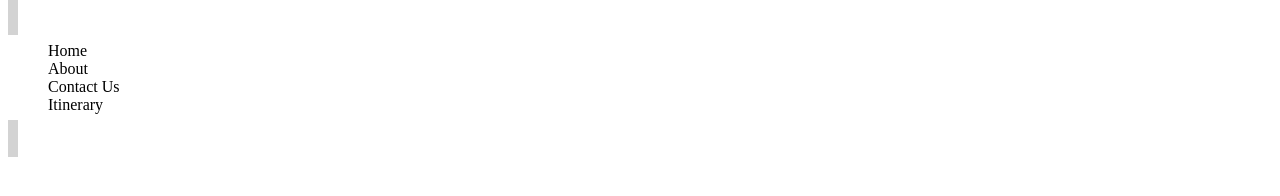
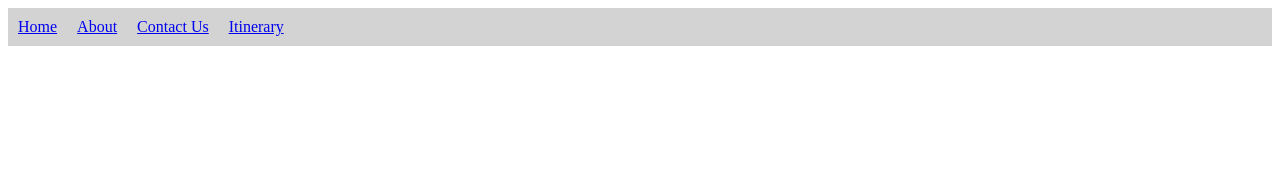
Before and after one commit to acciojob/navigate-in-style-mudassir8050, a website: page main.html in a window 1280 px wide. Drawn offline with Linux system fonts and the light colour scheme.

Commit message:
created a submission

```diff
--- a/main.html
+++ b/main.html
@@ -1,19 +1,37 @@
 <!DOCTYPE html>
-<html>
+<html lang="en">
+<head>
+    <meta charset="UTF-8">
+    <meta name="viewport" content="width=device-width, initial-scale=1.0">
+    <title>Navigation Bar</title>
+    <style>
+        /* Styling for the navigation bar */
+        .navbar {
+            background-color: #D3D3D3;
+            padding: 10px;
+        }
 
-<head>
-	<link rel="stylesheet" href="styles.css">
+        /* Styling for the list items */
+        .navbar ul {
+            list-style: none;
+            padding: 0;
+            margin: 0;
+        }
+
+        .navbar ul li {
+            display: inline;
+            margin-right: 1rem;
+        }
+    </style>
 </head>
-
 <body>
-	<nav>
-		<ul style="list-style: none;">
-			<li>Home</li>
-			<li>About</li>
-			<li>Contact Us</li>
-			<li>Itinerary</li>
-		</ul>
-	</nav>
+    <div class="navbar">
+        <ul>
+            <li><a href="#">Home</a></li>
+            <li><a href="#">About</a></li>
+            <li><a href="#">Contact Us</a></li>
+            <li><a href="#">Itinerary</a></li>
+        </ul>
+    </div>
 </body>
-
 </html>
--- a/script.js
+++ /dev/null
@@ -1,2 +0,0 @@
-//your JS code here. If required.
-cy.get(".container", { timeout: 10000 }).should("be.visible");
--- a/styles.css
+++ /dev/null
@@ -1,8 +0,0 @@
-/* your css code here. If applicable */
-nav {
-	background-color: #D3D3D3;
-	padding: 10px;
-	display: inline;
-	margin-right: 1rem;
-	align-items: center; /* Corrected typo */
-}
```
